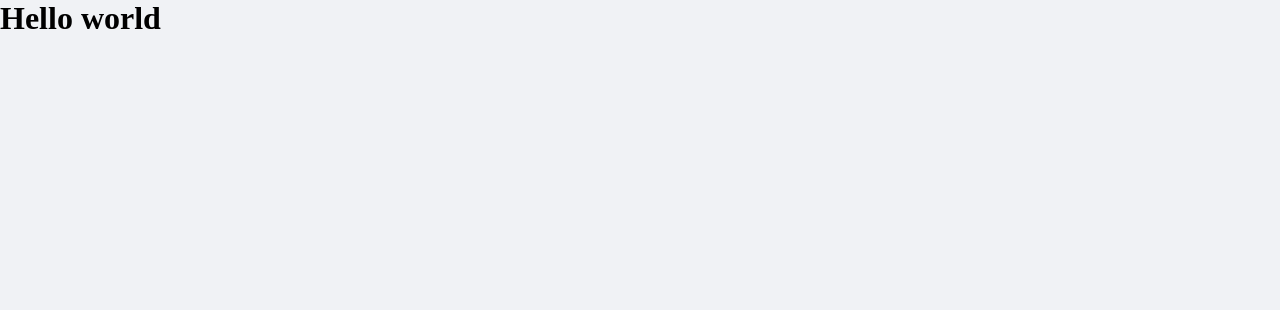
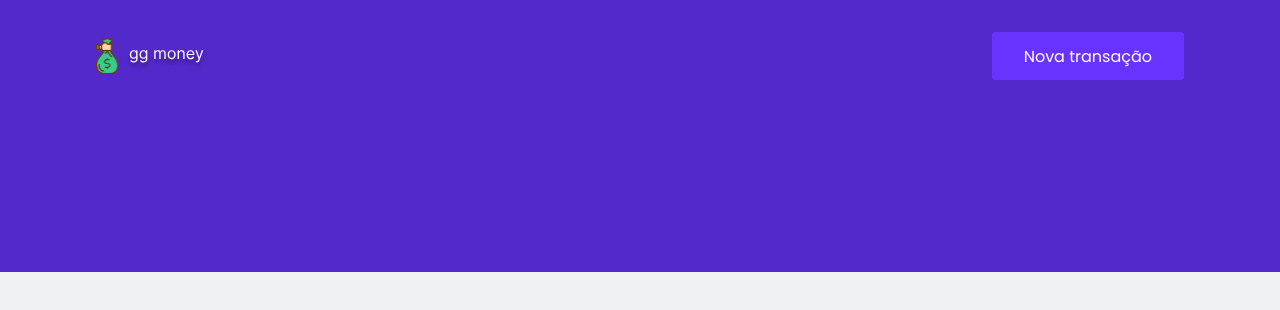
Before and after one commit to gabrielspessanha/ggmoney, a React (Vite) app: page / in a window 1280 px wide. Shown: the top 310 px of the page. Built offline with nearby package versions, Linux system fonts and the light colour scheme.

Commit message:
criando o header da aplicação

```diff
--- a/index.html
+++ b/index.html
@@ -1,10 +1,14 @@
 <!doctype html>
 <html lang="pt-BR">
   <head>
+    <link rel="preconnect" href="https://fonts.gstatic.com" crossorigin>
     <meta charset="UTF-8" />
     <link rel="icon" type="image/png" href="./public/favicon.png" />
     <meta name="viewport" content="width=device-width, initial-scale=1.0" />
     <title>ggmoney</title>
+    <link rel="preconnect" href="https://fonts.googleapis.com">
+
+    <link href="https://fonts.googleapis.com/css2?family=Poppins:wght@400;500;600&display=swap" rel="stylesheet">
   </head>
   <body>
     <div id="root"></div>
--- a/src/App.tsx
+++ b/src/App.tsx
@@ -1,11 +1,12 @@
+import { Header } from "./components/Header";
 import { GlobalStyle } from "./styles/global";
 
 export function App() {
 
   return (
     <>
-     <h1>Hello world</h1>
-     <GlobalStyle />
+      <Header />
+      <GlobalStyle />
     </>
   )
 }
--- /dev/null
+++ b/src/components/Header/index.tsx
@@ -0,0 +1,17 @@
+import logoimg from '../../assets/logo.svg';
+import { Container, Content } from './styles';
+
+
+
+export function Header(){
+    return(
+        <Container>
+            <Content>
+                <img src={logoimg} alt="ggmoney" />
+                <button type="button">
+                    Nova transação
+                </button>
+            </Content>
+        </Container>
+    )
+}
--- /dev/null
+++ b/src/components/Header/styles.ts
@@ -0,0 +1,32 @@
+import styled from 'styled-components';
+
+export const Container = styled.header`
+    background: var(--blue);
+
+`
+export const Content = styled.div`
+    max-width: 1120px;
+    margin: 0 auto;
+
+
+    padding: 2rem 1rem 12rem;
+    display: flex;
+    align-items: center;
+    justify-content: space-between;
+
+    button{
+        font-size: 1rem;
+        color: #FFF;
+        background: var(--blue-light);
+        border: 0;
+        padding: 0 2rem;
+        border-radius: 0.25rem;
+        height: 3rem;
+
+        transition: filter 0.2s;
+
+        &:hover{
+            filter: brightness(0.9);
+        }
+    }
+`
--- a/src/main.tsx
+++ b/src/main.tsx
@@ -1,6 +1,6 @@
 import React from 'react'
 import ReactDOM from 'react-dom/client'
-import {App }from './App.tsx'
+import { App }from './App.tsx'
 
 ReactDOM.createRoot(document.getElementById('root')!).render(
   <React.StrictMode>
--- a/src/styles/global.ts
+++ b/src/styles/global.ts
@@ -3,7 +3,17 @@
 
 export const GlobalStyle = createGlobalStyle`
     :root{
-        --background: #f0f2f5;
+      --background: #f0f1f5;
+      --red: #E52E4D;
+      --green: #33CC95;
+      --blue: #5429CC;
+
+      --blue-light: #6933FF;
+
+      --text-title: #363F5F;
+      --text-body: #969CB3;
+
+      --shape: #FFFFFF;
 
     }
 
@@ -28,6 +38,15 @@
         -webkit-font-smoothing: antialiased;
     }
 
+    body, input, textarea, button{
+      font-family: 'Poppins', sans-serif;
+      font-weight: 400;
+    }
+
+    h1, h2, h3, h4, h5, h6, strong{
+      font-weight: 600;
+    }
+
     button{
         cursor: pointer;
     }
```
